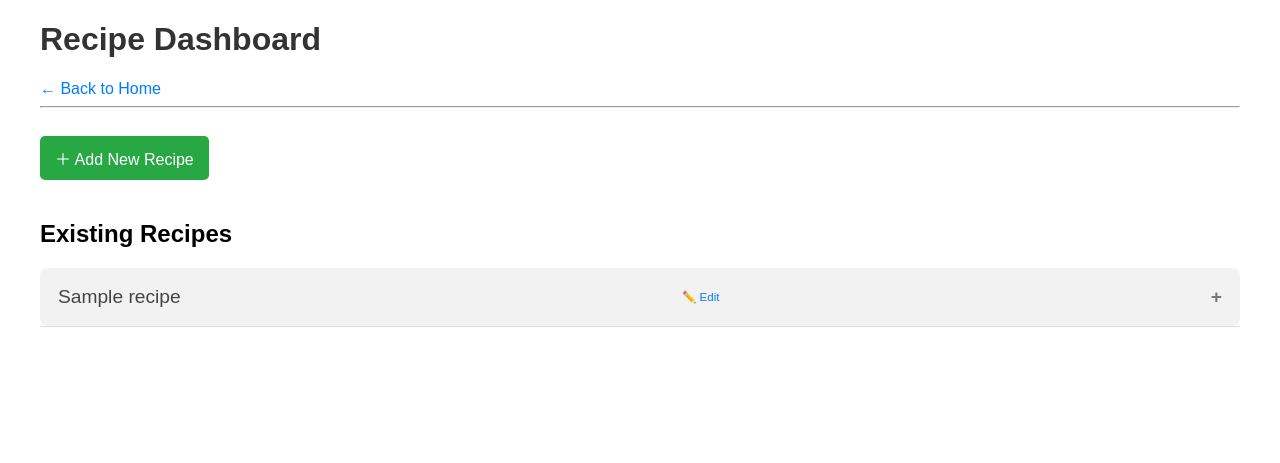
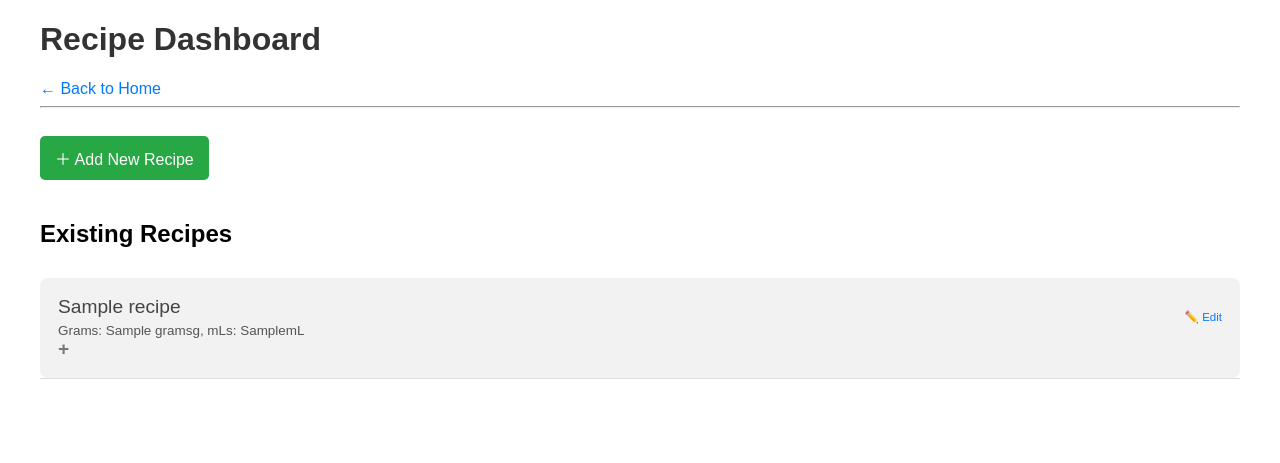
Before and after one commit to ATrapenard/Bliss_Analytics_Dashboard, a Flask app: template templates/recipes.html in a window 1280 px wide. Shown: the top 463 px of the page. Run offline with Flask 3, Linux system fonts and the light colour scheme; the template is opened without the code that fills it: most values are stand-ins (such as "Sample title", 1, 10 or a date in 2020); some libraries are stand-ins or nearby versions.

Commit message:
feat: display total grams and mLs on recipe card
Updated the backend to calculate totals for each recipe.  Modified the frontend to display the totals on the recipe card

```diff
--- a/app.py
+++ b/app.py
@@ -26,15 +26,40 @@ def recipe_dashboard():
     recipes_list = []
     conn = get_db_connection()
     with conn.cursor(cursor_factory=DictCursor) as cur:
+        # Get all base recipes
         cur.execute('SELECT * FROM recipes ORDER BY name;')
         recipes_from_db = cur.fetchall()
 
         for recipe in recipes_from_db:
             recipe_dict = dict(recipe)
+
+            # Get the list of individual ingredients for the collapsible view
             cur.execute('SELECT name, quantity, unit FROM ingredients WHERE recipe_id = %s;', (recipe['id'],))
             ingredients = cur.fetchall()
             recipe_dict['ingredients'] = [dict(ing) for ing in ingredients]
+
+            # --- NEW: Calculate totals for grams and mLs ---
+            cur.execute("""
+                SELECT unit, SUM(quantity) as total_quantity
+                FROM ingredients
+                WHERE recipe_id = %s AND unit IN ('grams', 'mLs')
+                GROUP BY unit;
+            """, (recipe['id'],))
+
+            totals_data = cur.fetchall()
+            # Initialize totals and then fill with data from the query
+            totals = {'grams': 0, 'mLs': 0}
+            for row in totals_data:
+                if row['unit'] == 'grams':
+                    totals['grams'] = round(row['total_quantity'], 2)
+                elif row['unit'] == 'mLs':
+                    totals['mLs'] = round(row['total_quantity'], 2)
+
+            recipe_dict['totals'] = totals
+            # --- END OF NEW CODE ---
+
             recipes_list.append(recipe_dict)
+
     conn.close()
     return render_template('recipes.html', recipes=recipes_list)
 
--- a/templates/recipes.html
+++ b/templates/recipes.html
@@ -11,7 +11,6 @@
         a:hover { text-decoration: underline; }
         .add-link { display: inline-block; background-color: #28a745; color: white; padding: 10px 15px; border-radius: 5px; margin: 20px 0; }
 
-        /* --- Style for the Collapsible Card --- */
         .collapsible {
             background-color: #f2f2f2;
             color: #444;
@@ -24,9 +23,22 @@
             font-size: 1.2em;
             border-radius: 8px;
             margin-top: 10px;
+        }
+
+        .card-header {
             display: flex;
             justify-content: space-between;
             align-items: center;
+            width: 100%;
+        }
+        .recipe-info {
+            display: flex;
+            flex-direction: column;
+        }
+        .recipe-totals {
+            font-size: 0.7em;
+            color: #555;
+            margin-top: 5px;
         }
 
         .active, .collapsible:hover {
@@ -34,13 +46,14 @@
         }
 
         .collapsible:after {
-            content: '\002B'; /* Plus sign */
+            content: '\002B';
             color: #777;
             font-weight: bold;
+            align-self: flex-start;
         }
 
         .active:after {
-            content: "\2212"; /* Minus sign */
+            content: "\2212";
         }
 
         .content {
@@ -71,8 +84,15 @@
 
     {% for recipe in recipes %}
         <button type="button" class="collapsible">
-            <span>{{ recipe['name'] }}</span>
-            <a href="{{ url_for('edit_recipe_form', recipe_id=recipe['id']) }}" style="font-size: 0.6em; margin-left: 10px;" onclick="event.stopPropagation()">✏️ Edit</a>
+            <div class="card-header">
+                <div class="recipe-info">
+                    <span>{{ recipe['name'] }}</span>
+                    <span class="recipe-totals">
+                        Grams: {{ recipe.totals.grams }}g, mLs: {{ recipe.totals.mLs }}mL
+                    </span>
+                </div>
+                <a href="{{ url_for('edit_recipe_form', recipe_id=recipe['id']) }}" style="font-size: 0.6em; margin-left: 10px;" onclick="event.stopPropagation()">✏️ Edit</a>
+            </div>
         </button>
         <div class="content">
             <table>
@@ -101,7 +121,9 @@
     <script>
         const coll = document.getElementsByClassName("collapsible");
         for (let i = 0; i < coll.length; i++) {
-            coll[i].addEventListener("click", function() {
+            coll[i].addEventListener("click", function(event) {
+                if (event.target.tagName === 'A' || event.target.parentElement.tagName === 'A') return;
+
                 this.classList.toggle("active");
                 const content = this.nextElementSibling;
                 if (content.style.maxHeight) {
```
